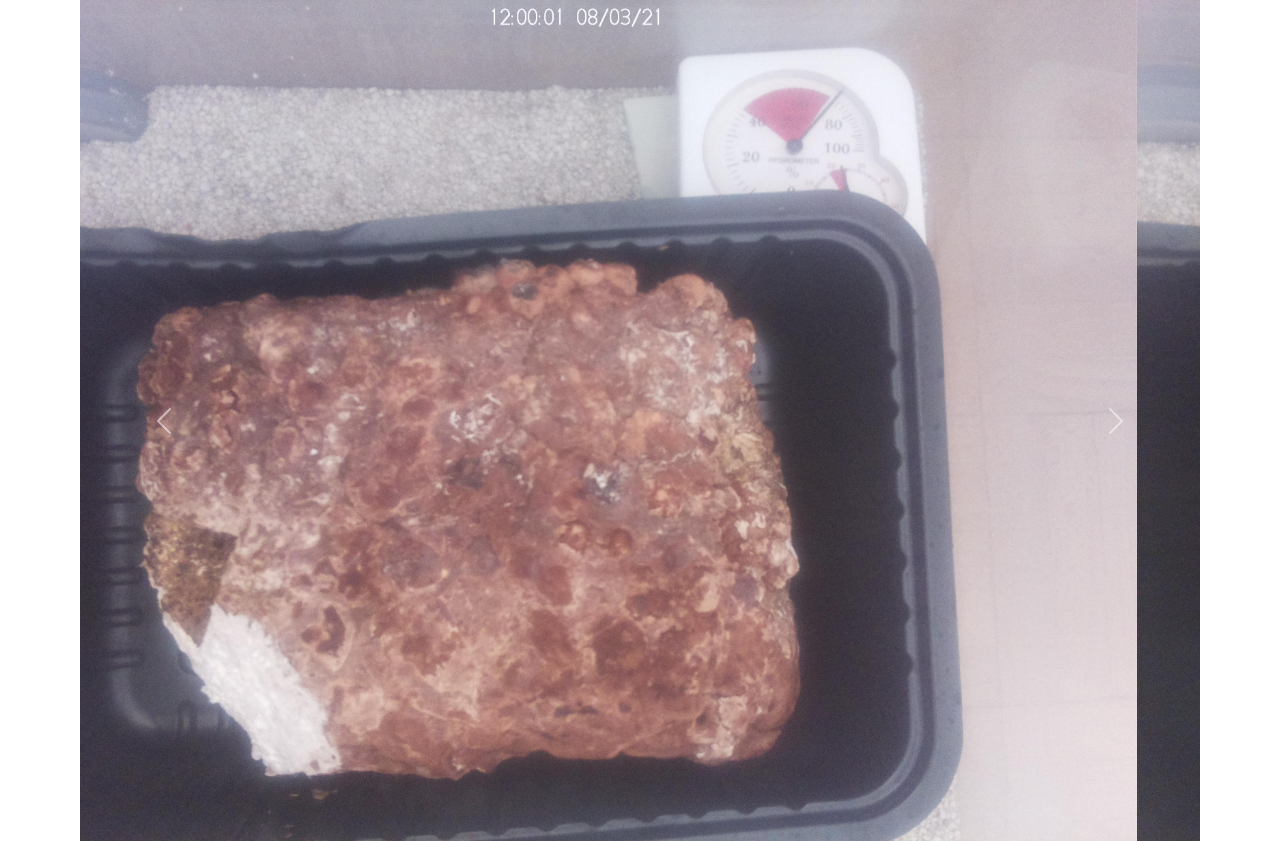
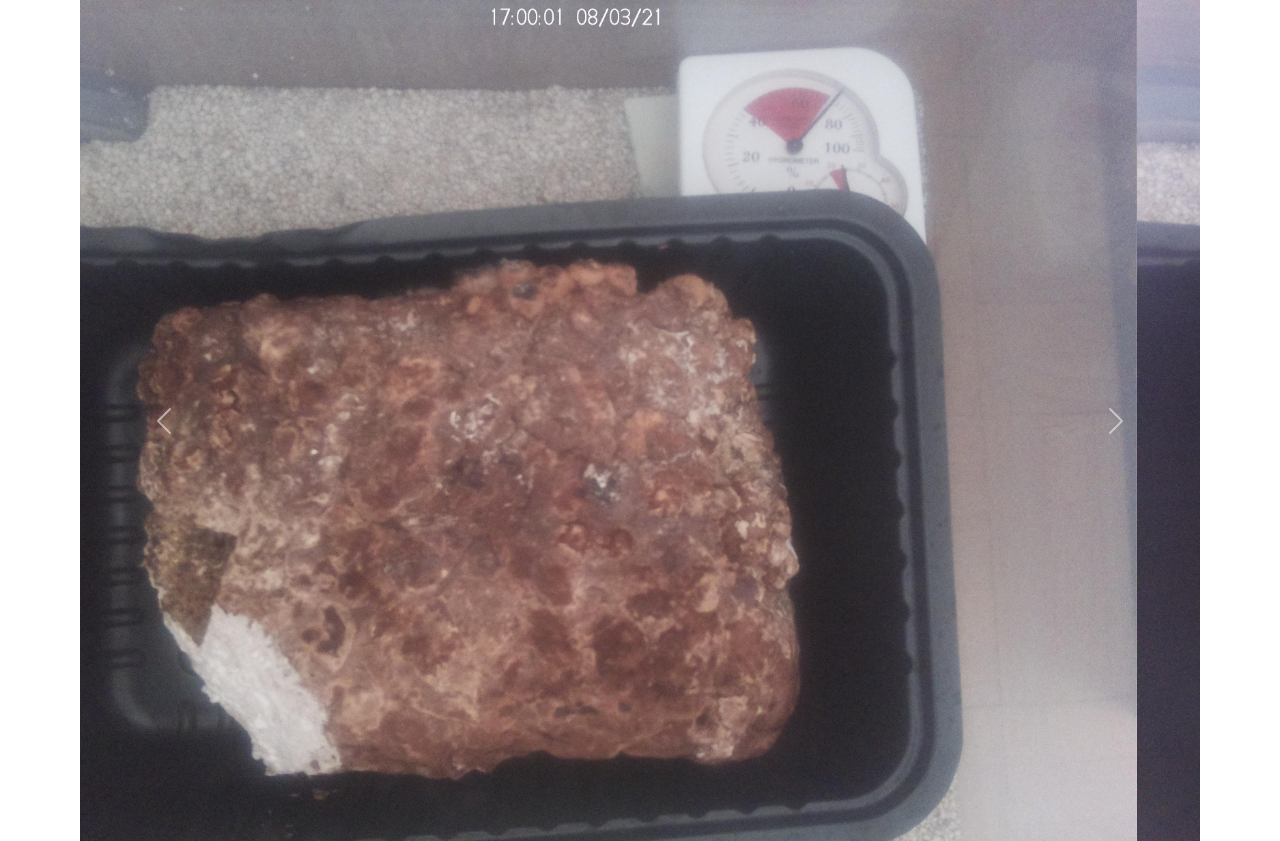
Before and after one commit to mcjmigdal/shiitake, a plain HTML site: page index.html in a window 1280 px wide. Drawn offline with nearby package versions, Linux system fonts and the light colour scheme.

Commit message:
Deploying to gh-pages from @ mcjmigdal/shiitake@59188a5f7b323a7517e9d7b4aa2c1b5d6ff89a43 🚀

```diff
--- a/index.html
+++ b/index.html
@@ -21,6 +21,16 @@
 
 
         <div class='carousel-item active'>
+          <img
+            src='data/img/2021-08-03_1700.jpg'
+            class='d-block w-100'
+            alt='...'
+          />
+        </div>
+
+
+
+        <div class='carousel-item '>
           <img
             src='data/img/2021-08-03_1200.jpg'
             class='d-block w-100'
```
Also changed, not shown: data/img/2021-08-03_1700.jpg (added).
